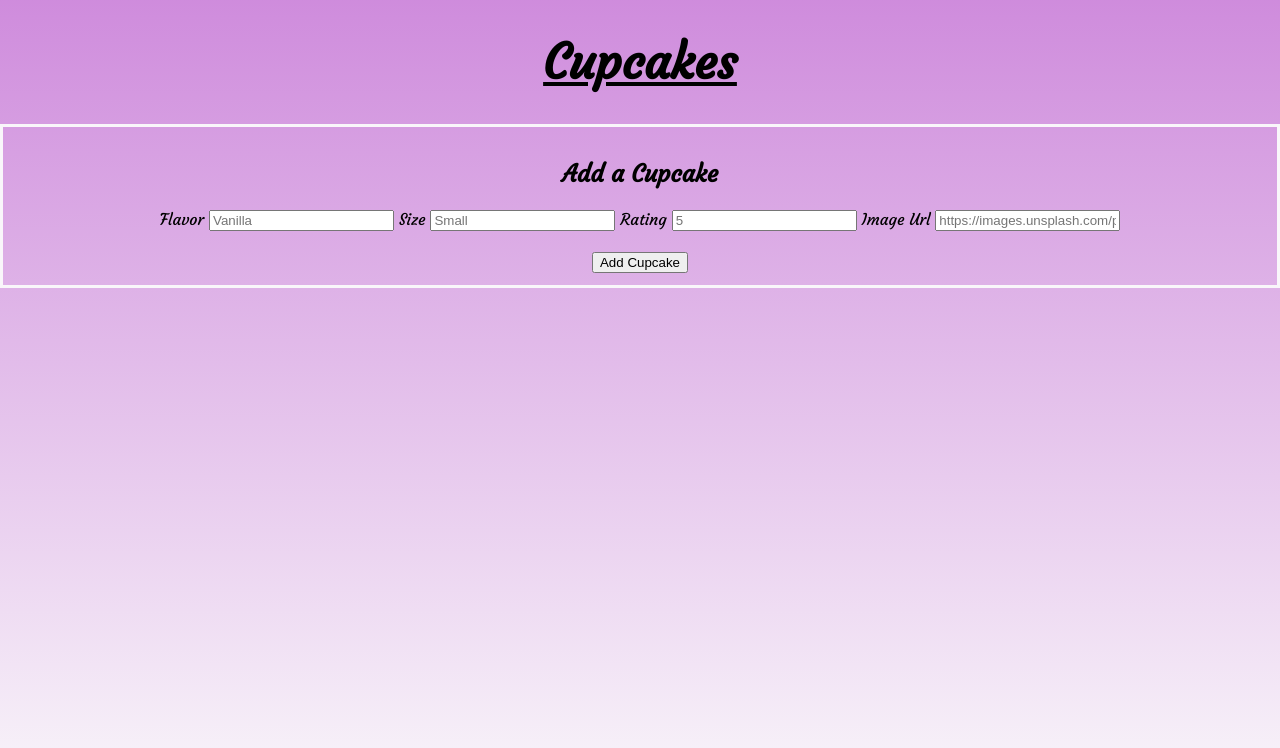
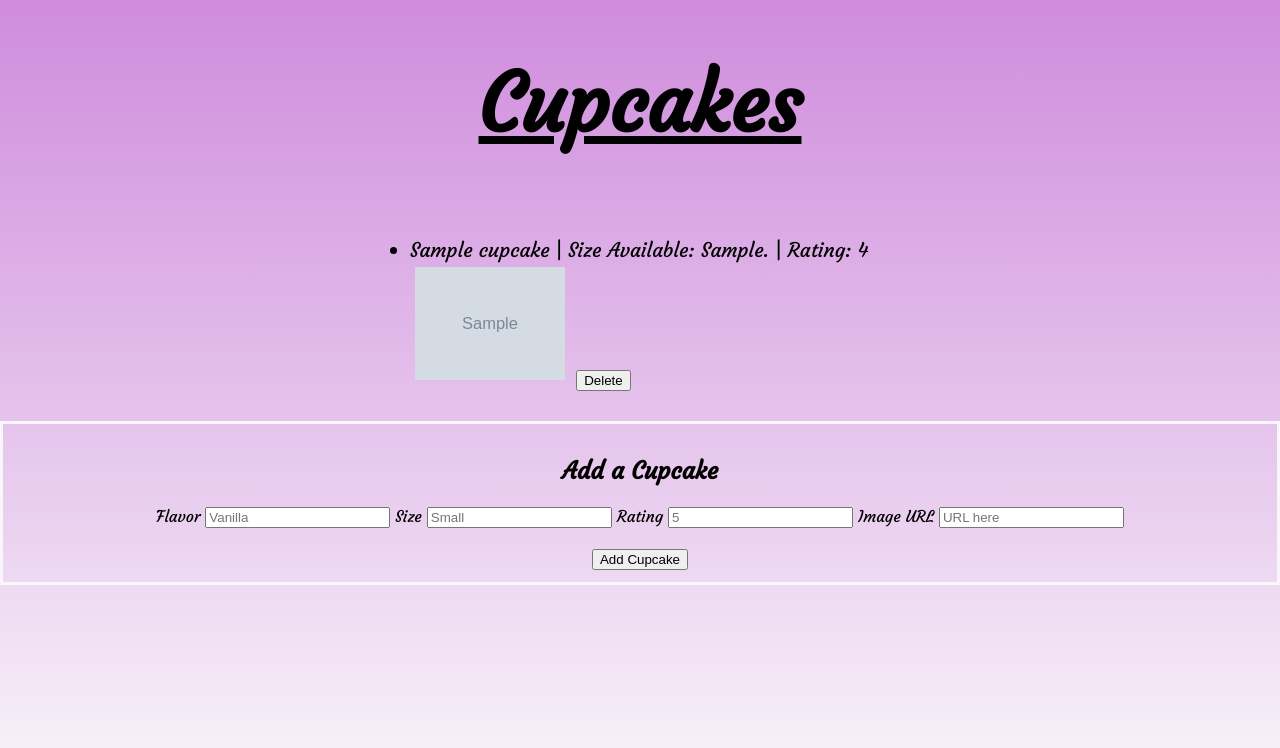
Before and after one commit to Maria-Fox/Cupcakes, a Flask app: page / in a window 1280 px wide. Shown: the top 748 px of the page. Run offline with Flask 2, Linux system fonts and the light colour scheme; tables that the repository leaves empty hold one stand-in row (values such as "Sample post"); grey boxes marked "Sample" are stand-in pictures; parts of the project's set-up code (start-up, migrations or seed data) failed here and were passed over.

Commit message:
add final styling changes & minor route/ js edits

```diff
--- a/app.py
+++ b/app.py
@@ -24,7 +24,7 @@ def serialize(self):
     "flavor": self.flavor,
     "size": self.size,
     "rating": self.rating,
-    "image": self.image_url
+    "image_url": self.image_url
   }
 
 @app.route("/")
@@ -52,7 +52,7 @@ def create_cupcake():
     rating = request.json["rating"]
     image_url = request.json["image_url"]
 
-    new_cupcake = Cupcake(flavor = flavor, size = size, rating = rating, image_ur= image_url)
+    new_cupcake = Cupcake(flavor = flavor, size = size, rating = rating, image_url= image_url or None)
 
     db.session.add(new_cupcake)
     db.session.commit()
@@ -60,9 +60,9 @@ def create_cupcake():
     return jsonify(cupcake = serialize(new_cupcake))
 
 
-@app.route("/api/cupckaes/<int: id>")
+@app.route("/api/cupckaes/<int:id>")
 def get_cupcake(id):
-    '''Get data from given cupcake'''
+    '''Get data for given cupcake'''
 
     cupcake = Cupcake.query.get_or_404(id)
     serialized_cupcake = serialize(cupcake)
@@ -93,6 +93,7 @@ def delete_cupcake(id):
     '''Delete cupcake correspponding w/ given id.'''
 
     cupcake = Cupcake.query.get_or_404(id)
-    db.session.delet(cupcake)
+    db.session.delete(cupcake)
+    db.session.commit()
 
     return jsonify(message = {"Deleted": "cupcake"})
--- a/models.py
+++ b/models.py
@@ -9,7 +9,7 @@ def connect_db(app):
   db.app = app
   db.__init__(app)
 
-default_img = "https://tinyurl.com/demo-cupcake"
+default_img = "https://images.unsplash.com/photo-1599785209796-786432b228bc?ixlib=rb-1.2.1&ixid=MnwxMjA3fDB8MHxzZWFyY2h8M3x8Y3VwY2FrZXxlbnwwfHwwfHw%3D&auto=format&fit=crop&w=500&q=60"
 
 
 class Cupcake(db.Model):
--- a/requirements.txt
+++ b/requirements.txt
@@ -9,5 +9,5 @@ MarkupSafe==2.1.1
 psycopg2-binary==2.9.3
 SQLAlchemy==1.4.39
 typing-extensions==4.3.0
-Werkzeug==2.2.1
+Werkzeug==2.1.2
 zipp==3.8.1
--- a/static/cupcake.css
+++ b/static/cupcake.css
@@ -11,7 +11,7 @@ body {
 }
 
 h1 {
-  font-size: 3rem;
+  font-size: 5rem;
   text-decoration-line: underline;
   text-align: center;
 }
@@ -28,3 +28,18 @@ img {
   padding: 12px;
   text-align: center;
 }
+
+div {
+  padding: 5px;
+  width: 500px;
+  font-size: 20px;
+  display: flex;
+  justify-content: center;
+  align-items: center;
+  margin: auto;
+}
+
+/* #list-div {
+  border: 10px solid purple;
+  border-radius: 5px;
+} */
--- a/static/cupcake.js
+++ b/static/cupcake.js
@@ -1,35 +1,41 @@
-alert("WORKINGGGGG!");
+document.addEventListener("DOMContentLoaded", function (e) {
+  async function get_cupcakes() {
+    let response = await axios.get("/api/cupcakes");
 
+    for (let cupcake of response.data.cupcakes) {
+      let newCupcake = $(cupcakeHTML(cupcake));
+      $("#cupcake-list").append(newCupcake);
+    }
+  }
 
-function cupcakeHTML (cupcake){
+  // Initate page with get request to API and display cupcake list
+  $(get_cupcakes);
+
+  function cupcakeHTML(cupcake) {
     // grab response values and pass into html created thru jquery
     return `
   <div class = "cupcake-div" data-id = "${cupcake.id}" id= ${cupcake.id}>
-  <li> ${cupcake.flavor} available in size: ${cupcake.size}. | Rating: ${cupcake.rating}
+  <li> ${cupcake.flavor} cupcake | Size Available: ${cupcake.size}. | Rating: ${cupcake.rating}
   <img src = "${cupcake.image_url} "class = "image" alt= "cupcake-image">
-  <button class = "del-button" > Delete </button>
+  <button data-id= "${cupcake.id}" class = "del-button" > Delete </button>
   </div>
-  `
+  `;
   }
 
-
   async function delete_cupcake(e) {
-  e.preventDefault()
-
-  // reference the element that was clicked by using 'this', in this case a button w/ a cupcake daata-id passed in thru cupcakeHTML(). Button = 'this' bc it was the element clicked on initiating the event function
-  let id = $(this).data('id')
-  let div = $(`${cupcake.id}`)
+    e.preventDefault();
+    console.log("delete button was clicked");
+    // reference Button = 'this' bc it was the element clicked on initiating the event function
+    let id = $(this).data("id");
+    let div = $(this).closest("div");
 
     // make API request to delete route
-  let response = await axios.delete(`/api/cupcakes/${id}`)
+    let response = await axios.delete(`/api/cupcakes/${id}`);
 
-  // does below work?
-  $(this).parent.parent.parent.remove()
-  // or
-  $("#cupcake-list").remove(div)
-};
+    div.remove();
+  }
 
-$(".del-button").on("click", delete_cupcake)
+  $("#cupcake-list").on("click", ".del-button", delete_cupcake);
 
   // Add cupcake upon form submission
 
@@ -41,26 +47,16 @@ $("#cupcake-form").on("submit", async function (e) {
     let image_url = $("#image_url").val();
 
     // make api request passing in user input
-  let response = await axios.post("/api/cupcakes", {flavor=flavor, size= size, rating=rating, image_urll=image_url});
+    let response = await axios.post("/api/cupcakes", {
+      flavor,
+      size,
+      rating,
+      image_url,
+    });
 
     // create the markup with response data for cupcake
     let newCupcake = $(cupcakeHTML(response.data.cupcake));
     $("#cupcake-list").append(newCupcake);
     $("#cupcake-form").trigger("reset");
   });
-
-
-
-// Populaate html page with cupcakes upon loading pg.
-
-async function get_cupcakes(){
-  let response = await axios.get("/api/cupcakes");
-
-  for (let cupcake of response.data.cupcakes) {
-    let newCupcake = $(cupcakeHTML(cupcake));
-    $("#cupcake-list").append(newCupcake);
-  }
-}
-
-// Initate page with get request to API and display cupcake list
-$(get_cupcakes);
+});
--- a/templates/index.html
+++ b/templates/index.html
@@ -15,18 +15,11 @@
   </head>
   <body>
     <h1>Cupcakes</h1>
-    <ul id="cupcake-list">
-      <!-- {%for cupcake in cupcakes%}
-     <ul>
-       <li id="{{cupcake.id}}">
-        Flavor: {{cupcake.flavor}}, Size: {{cupcake.size}}, Rating:
-        {{cupcake.rating}}
-        <img src="{{cupcake.image_url}}" alt="{{cupcake.id}}_image">
-      </li>
-      {%endfor%} -->
-    </ul>
+    <div id="list-div">
+      <ul id="cupcake-list"></ul>
+    </div>
 
-    <form action="/api/cupcakes" id="cupcake-form">
+    <form action="/api/cupcakes" id="cupcake-form" method="post">
       <h2>Add a Cupcake</h2>
       <label for="flavor"
         >Flavor
@@ -54,18 +47,19 @@
         />
       </label>
       <label for="image_url"
-        >Image Url
+        >Image URL
         <input
-          type="text"
+          type="image_url"
           name="image_url"
           id="image_url"
-          placeholder="https://images.unsplash.com/photo-1599785209796-786432b228bc?ixlib=rb-1.2.1&ixid=MnwxMjA3fDB8MHxzZWFyY2h8M3x8Y3VwY2FrZXxlbnwwfHwwfHw%3D&auto=format&fit=crop&w=500&q=60"
+          placeholder="URL here"
         />
       </label>
       <br />
       <br />
       <button type="submit">Add Cupcake</button>
     </form>
+
     <!-- Adding in axios for requests, jquery, and JS page -->
     <script src="https://unpkg.com/axios/dist/axios.min.js"></script>
     <script src="https://ajax.googleapis.com/ajax/libs/jquery/3.6.0/jquery.min.js"></script>
```
Lines whose indentation alone changed are shown as unchanged.
